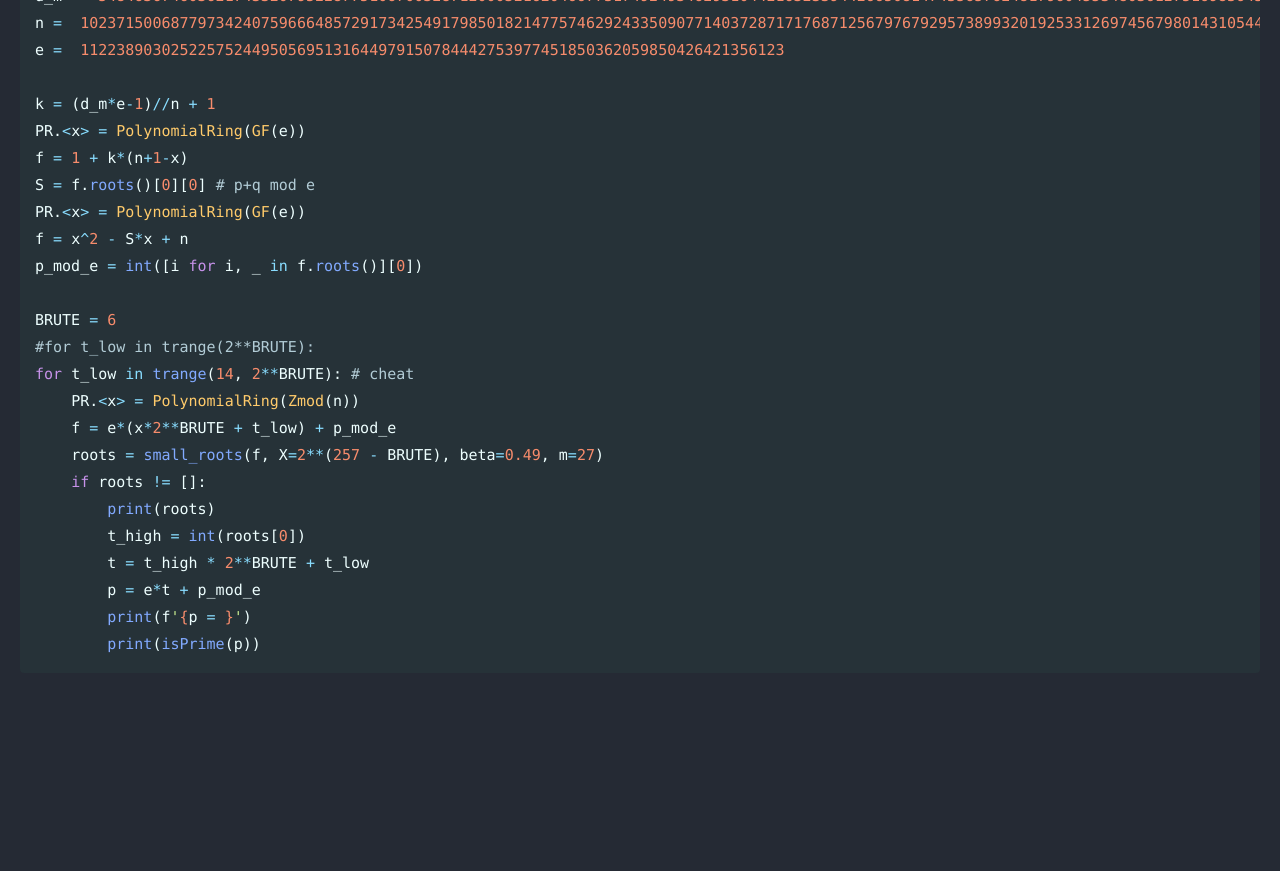
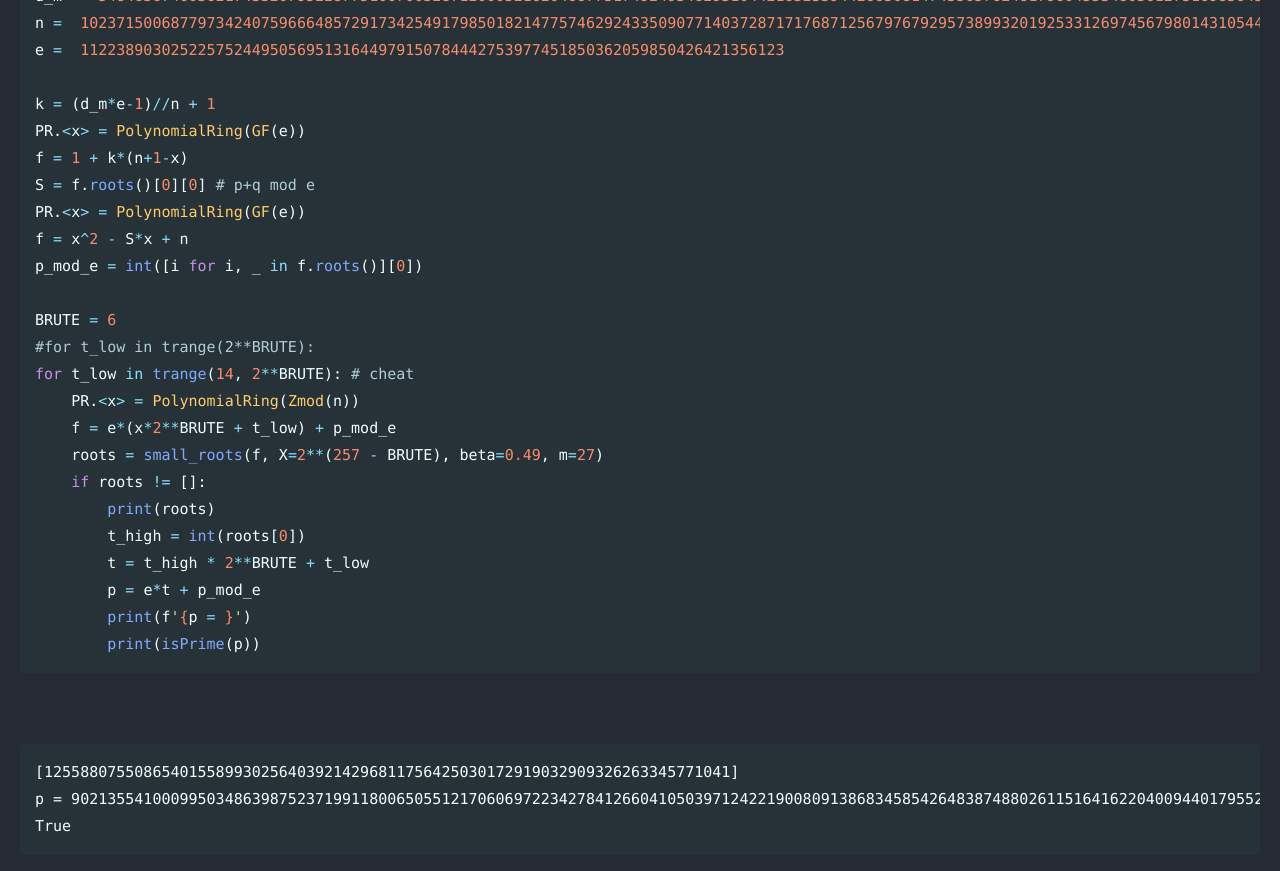
Before and after one commit to Connor-McCartney/Connor-McCartney.github.io, a Jekyll site: the page built from _pages/cryptography/rsa/SUrsa-SUCTF2025.md, in a window 1280 px wide and 900 px high, scrolled down 5897 px. Shown: the top 871 px of the window. Built offline with Jekyll 4.4.1, drawn with Linux system fonts in a browser that asks for light colours; cached includes are drawn as plain includes; before the commit the page ends 6671 px from its top, so only the background shows below that.

Commit message:
Update SUrsa-SUCTF2025.md

````diff
--- a/_pages/cryptography/rsa/SUrsa-SUCTF2025.md
+++ b/_pages/cryptography/rsa/SUrsa-SUCTF2025.md
@@ -251,3 +251,9 @@ for t_low in trange(14, 2**BRUTE): # cheat
 ```
 
 <br>
+
+```
+[1255880755086540155899302564039214296811756425030172919032909326263345771041]
+p = 9021355410009950348639875237199118006505512170606972234278412660410503971242219008091386834585426483874880261151641622040094401795529954768919085685089663
+True
+```
````
